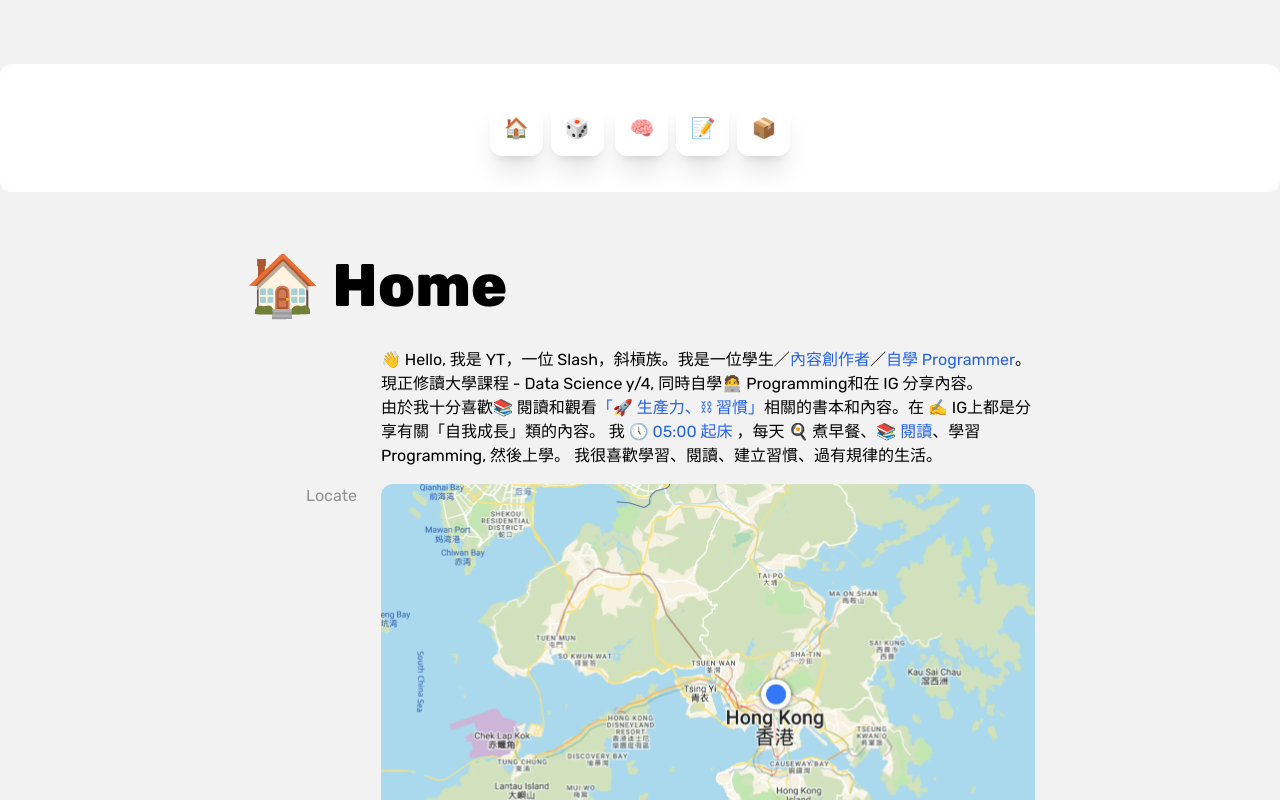
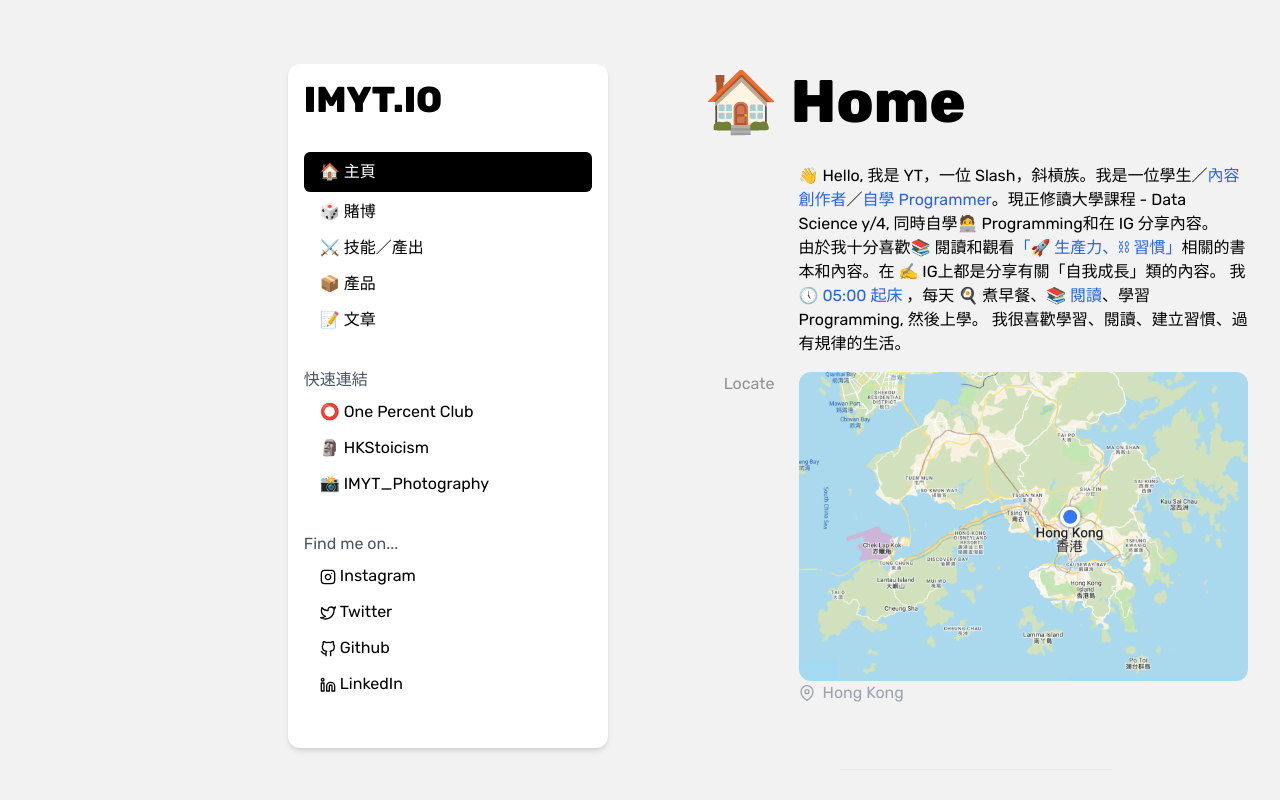
Before and after one commit to imytdotio/imytdotio, a React (Create React App) app: page / in a window 1280 px wide. Shown: the top 800 px of the page. Built offline with nearby package versions, Linux system fonts and the light colour scheme.

Commit message:
can use nav!!!

```diff
--- a/src/App.js
+++ b/src/App.js
@@ -17,13 +17,15 @@
 
 function App() {
   return (
-    // <div className="App my-16 flex m-auto">
-    <div className="App my-16 m-auto">
+    <div className="App my-16 flex lg:flex-row flex-col m-auto">
+      {/* <div className="App my-16 m-auto"> */}
       <BrowserRouter>
-        <SimpleNav />
-        {/* <div className="collapse lg:visible">
+        <div className="lg:collapse visible">
+          <SimpleNav />
+        </div>
+        <div className="collapse lg:visible">
           <Nav />
-        </div> */}
+        </div>
         <Switch>
           <Route path="/" exact>
             <Home />
--- a/src/Components/Components.js
+++ b/src/Components/Components.js
@@ -18,7 +18,7 @@
 
 export const Container = (props) => {
   return (
-    <div className="md:w-2/3 w-full m-auto text-left px-8 scrollbar-hide duration-200">
+    <div className="lg:w-2/3 w-full mx-auto text-left px-8 scrollbar-hide duration-200">
       {props.children}
     </div>
   );
--- a/src/Pages/Bets.js
+++ b/src/Pages/Bets.js
@@ -58,7 +58,7 @@
     <Container>
       <H1>🎲 Bets</H1>
 
-      <Callout emoji="💡" className="hidden md:block">
+      <Callout emoji="💡" className="hidden lg:block">
         Bets
         直譯成中文的話應該是賭博，但準確來說，我想表達的意思，更像是實驗🧪。
         <br />
@@ -67,7 +67,7 @@
         <b>有機會成功，有機會失敗，Who knows?</b>
       </Callout>
 
-      <div className="overflow-x-auto flex gap-4 h-full m-2 mb-4 py-2 xl:w-prose scrollbar-hide">
+      <div className="overflow-x-auto flex gap-4 h-48 m-2 mb-4 py-2 lg:w-prose scrollbar-hide">
         <BetsBox emoji="💬" title="imyt.io @IG" onClick={<Imytdotio />} />
         <BetsBox emoji="✍️" title="Prolific Writer" onClick={<Prolific />} />
         <BetsBox emoji="⭕️" title="One Percent Circle" onClick={<OPC />} />
```
